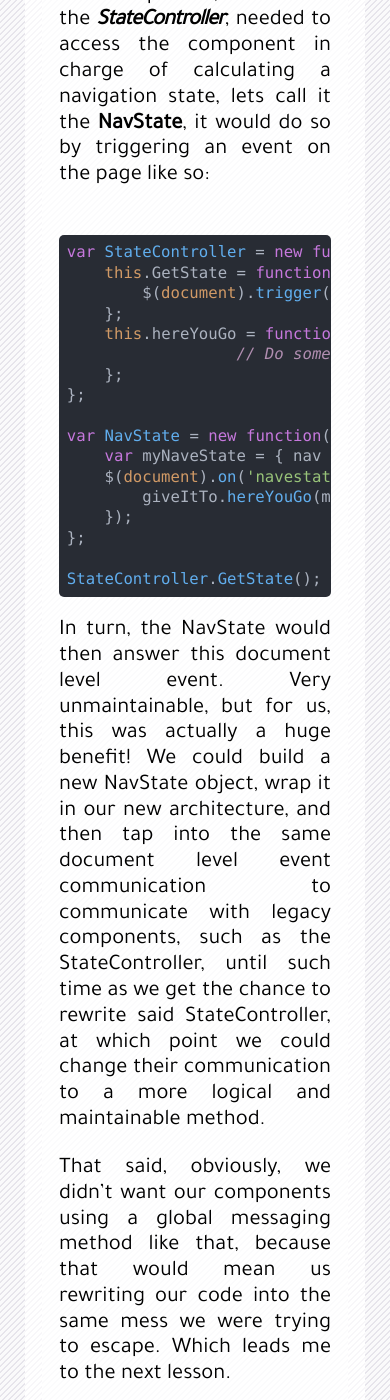
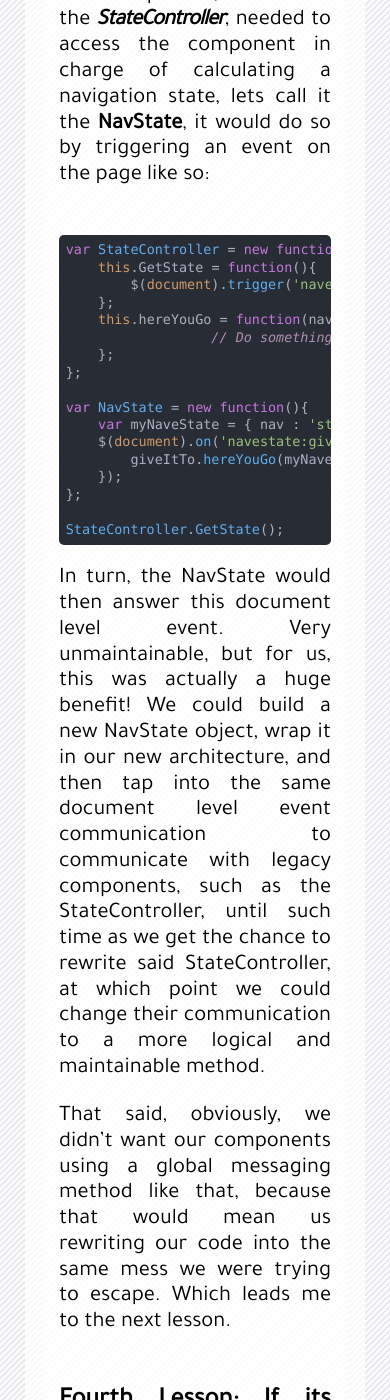
Before and after one commit to gmmorris/gmmorris.github.io, a Jekyll site: the page built from _posts/2015-08-29-turning-spaghetti-into-lasagne.md, in a window 390 px wide and 1400 px high, scrolled down 9253 px. Built offline with Jekyll 4.4.1, drawn with Linux system fonts in a browser that asks for light colours; nearby versions of some CDN libraries.

Commit message:
reduce code size on mobile

```diff
--- a/_sass/custom/post.scss
+++ b/_sass/custom/post.scss
@@ -40,12 +40,12 @@
     font-family: 'Noto Serif', serif;
     font-weight: normal;
     font-style: italic;
-    font-size: 2em;
+    font-size: 1.5rem;
   }
 
-  @media (max-width: 740px) {
+  @media (min-width: 740px) {
     h2 {
-      font-size: 1.5rem;
+      font-size: 2em;
     }
   }
 
@@ -54,7 +54,13 @@
   }
 
   code {
-    font-size: 0.7em;
+    font-size: 0.6em;
+    @media (min-width: 630px) {
+      font-size: 0.65em;
+    }
+    @media (min-width: 740px) {
+      font-size: 0.7em;
+    }
   }
 
   section {
@@ -68,9 +74,9 @@
     }
 
     > p {
-      text-indent: 2rem;
-      @media (max-width: 520px) {
-        text-indent: 0rem;
+      text-indent: 0rem;
+      @media (min-width: 520px) {
+        text-indent: 2rem;
       }
       margin: 0;
       margin-bottom: 1em;
```
